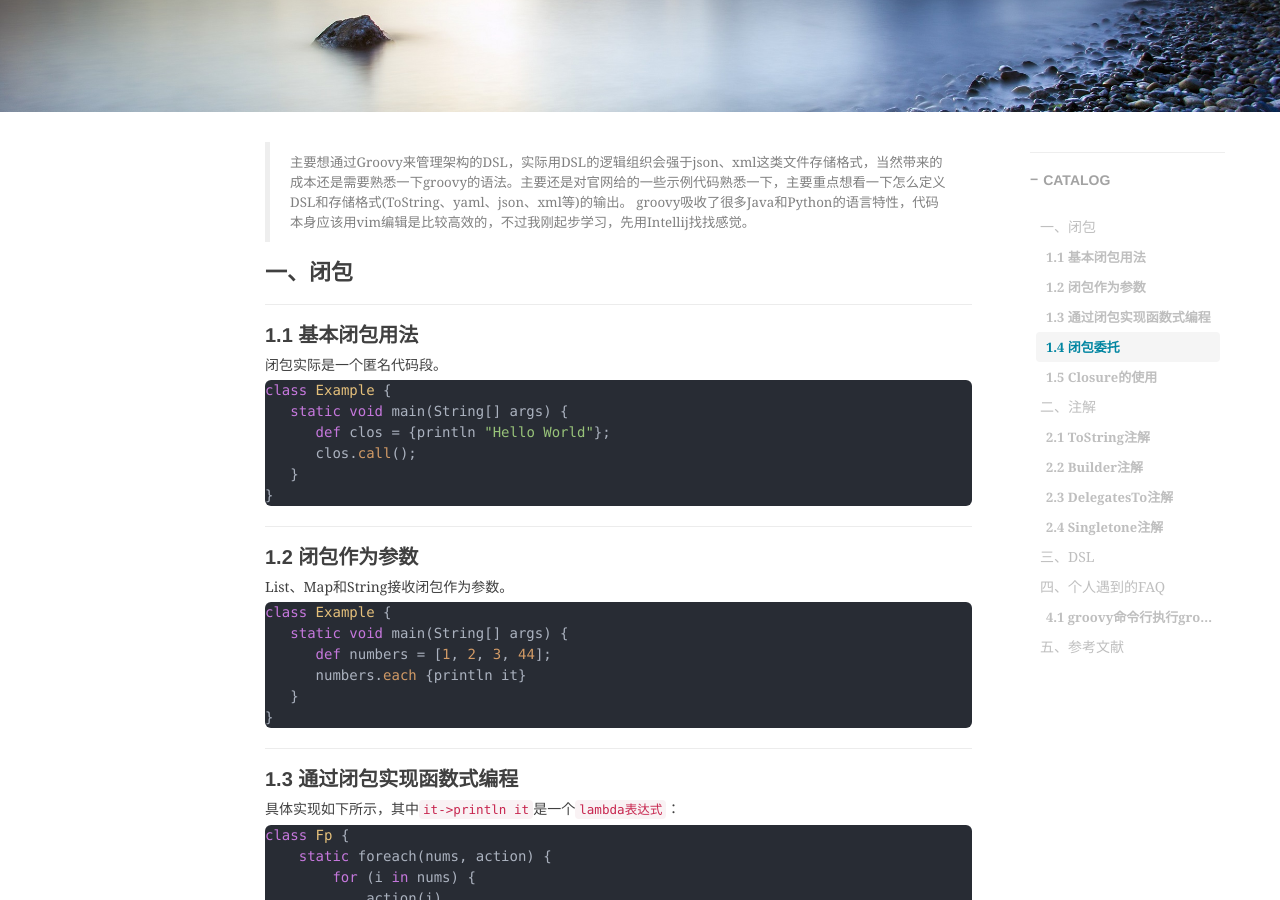
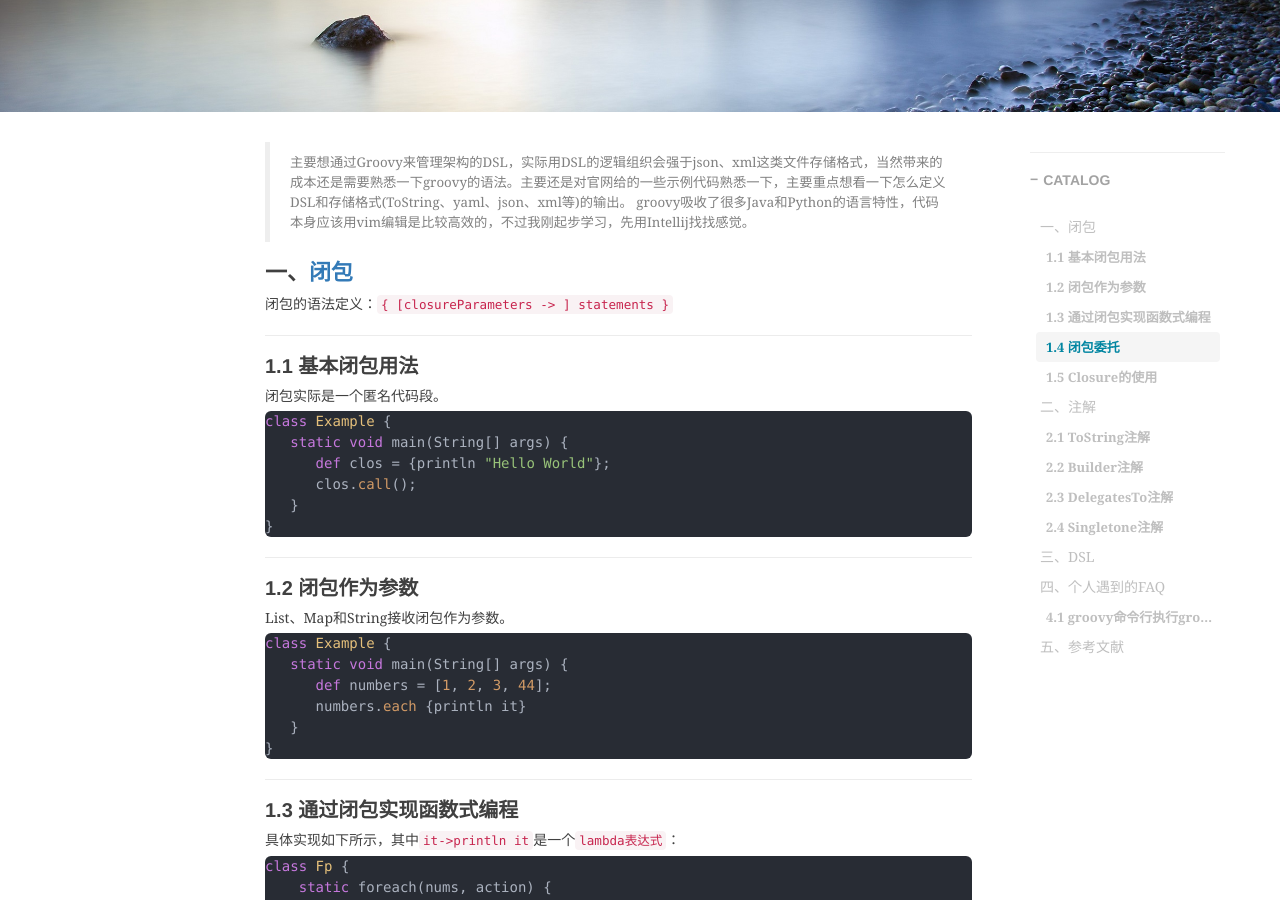
Before and after one commit to shihai1991/shihai1991.github.io, a Jekyll site: the page built from _posts/2023-03-01-groovy学习.md, in a window 1280 px wide and 900 px high, scrolled down 343 px. Built offline with Jekyll 4.4.1, drawn with Linux system fonts in a browser that asks for light colours; nearby versions of some CDN libraries; comment, search, counter and statistics services are not loaded.

Commit message:
Update 2023-03-01-groovy学习.md

````diff
--- a/_posts/2023-03-01-groovy学习.md
+++ b/_posts/2023-03-01-groovy学习.md
@@ -12,7 +12,9 @@ time: '2023.03.01 16:11:00'
 > 主要想通过Groovy来管理架构的DSL，实际用DSL的逻辑组织会强于json、xml这类文件存储格式，当然带来的成本还是需要熟悉一下groovy的语法。主要还是对官网给的一些示例代码熟悉一下，主要重点想看一下怎么定义DSL和存储格式(ToString、yaml、json、xml等)的输出。
 > groovy吸收了很多Java和Python的语言特性，代码本身应该用vim编辑是比较高效的，不过我刚起步学习，先用Intellij找找感觉。
 
-# 一、闭包
+# 一、[闭包](https://groovy-lang.org/closures.html)
+闭包的语法定义：`{ [closureParameters -> ] statements }`
+
 ## 1.1 基本闭包用法
 闭包实际是一个匿名代码段。
 ```groovy
````
